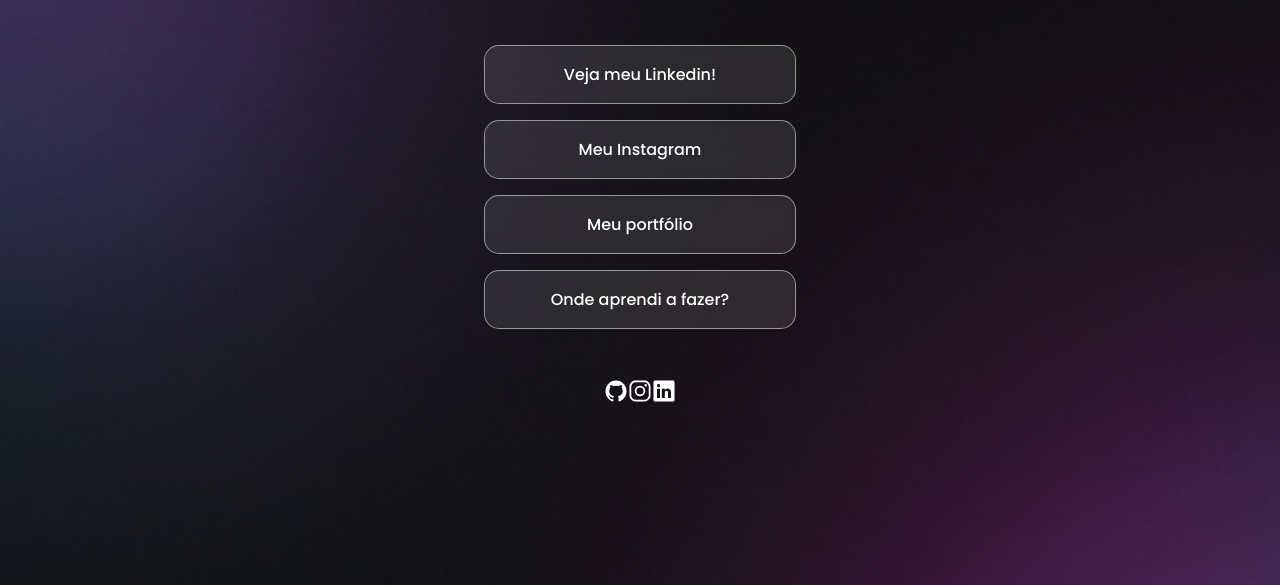
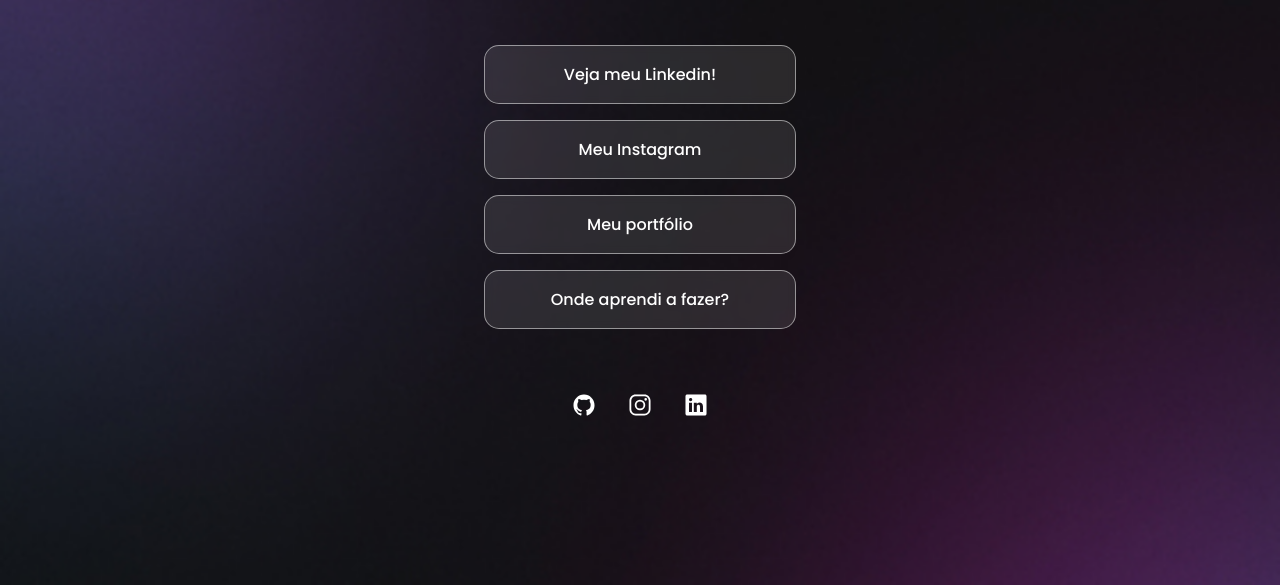
Before and after one commit to yrkeviin/meu-perfil, a plain HTML site: page index.html in a window 1280 px wide. Shown: the part 215-800 px from the top of the page. Drawn offline with nearby package versions, Linux system fonts and the light colour scheme.

Commit message:
feat: stylized icons

```diff
--- a/style.css
+++ b/style.css
@@ -78,3 +78,17 @@ ul li a:hover {
   font-size: 24px;
 
 }
+
+#social-links a{
+  display: flex;
+  align-items: center;
+  justify-content: center;
+  padding: 16px;
+
+  transition: background .3s;
+  border-radius: 50%;
+}
+
+#social-links a:hover {
+  background: rgba(255, 244, 244, 0.2);
+}
```
